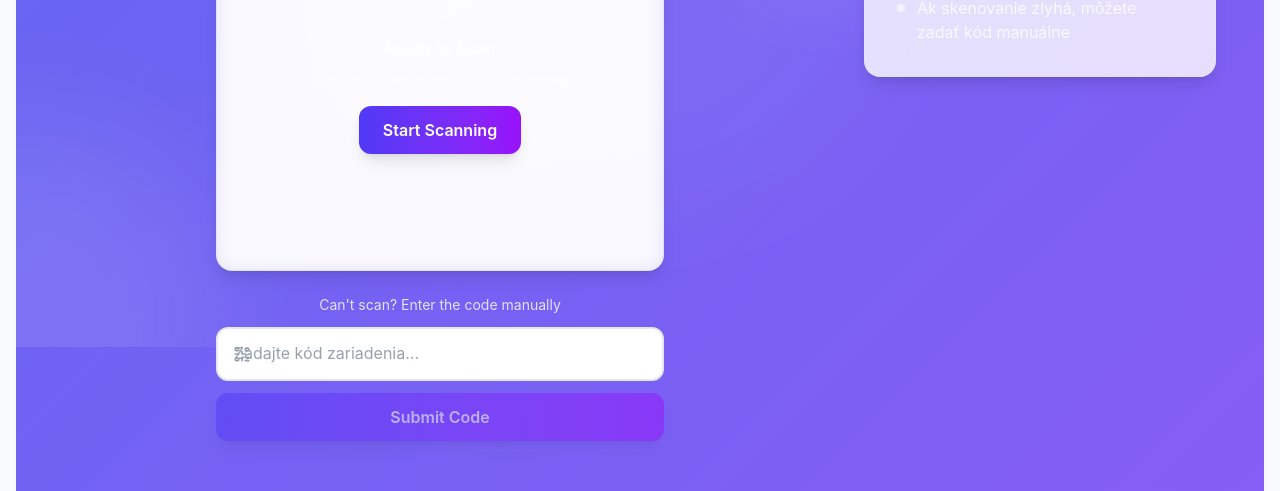
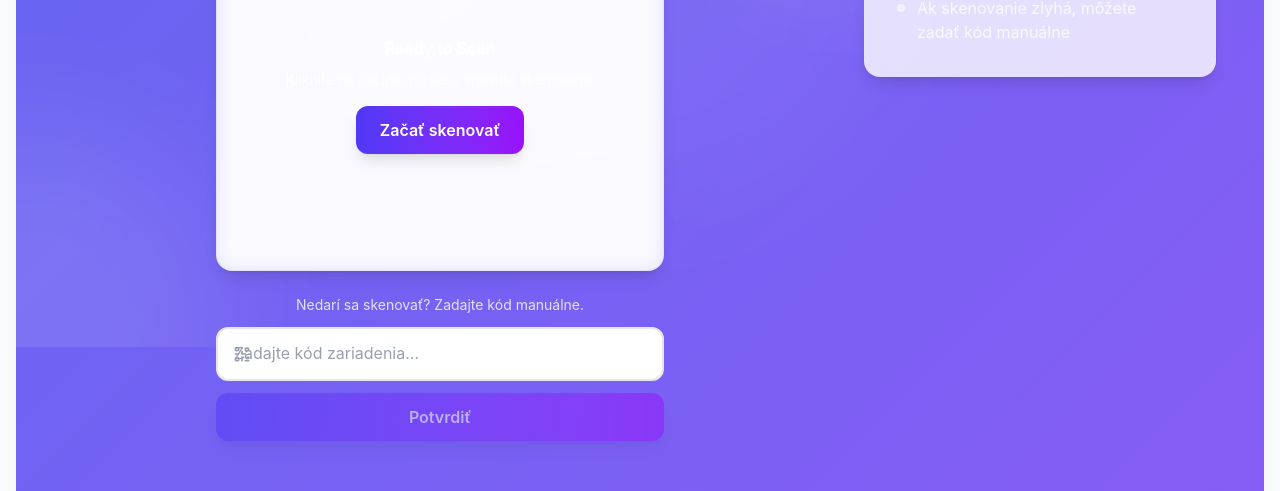
Before and after one commit to ladislavP/test-app-school, a Next.js app: page /schools/1/scan in a window 1280 px wide. Shown: the part 453-944 px from the top of the page. Built offline with nearby package versions, Linux system fonts and the light colour scheme; no server answers.

Commit message:
Edited trans

```diff
--- a/src/components/ui/AdvancedQRScanner.tsx
+++ b/src/components/ui/AdvancedQRScanner.tsx
@@ -236,8 +236,8 @@ const AdvancedQRScanner: React.FC<AdvancedQRScannerProps> = ({
                   </p>
                   <p className="text-white/80 text-sm mb-4">
                     {cameraPermission === 'denied'
-                      ? 'Please allow camera access to scan QR codes'
-                      : 'Tap the button below to start scanning'
+                      ? 'Prosím povoľte prístup ku kamere'
+                      : 'Kliknite na tlačidlo nižšie a spustite skenovanie'
                     }
                   </p>
                   <Button
@@ -245,7 +245,7 @@ const AdvancedQRScanner: React.FC<AdvancedQRScannerProps> = ({
                     disabled={isLoading}
                     className="bg-white text-gray-900 hover:bg-white/90"
                   >
-                    {isLoading ? 'Starting...' : cameraPermission === 'denied' ? 'Enable Camera' : 'Start Scanning'}
+                    {isLoading ? 'Starting...' : cameraPermission === 'denied' ? 'Povoľte prístup ku kamere' : 'Začať skenovať'}
                   </Button>
                 </div>
               </div>
@@ -263,7 +263,7 @@ const AdvancedQRScanner: React.FC<AdvancedQRScannerProps> = ({
                 <path strokeLinecap="round" strokeLinejoin="round" strokeWidth={2} d="M12 8v4m0 4h.01M21 12a9 9 0 11-18 0 9 9 0 0118 0z" />
               </svg>
               <div className="flex-1">
-                <h4 className="text-white font-semibold mb-1">Scanner Error</h4>
+                <h4 className="text-white font-semibold mb-1">Chyba skenovania</h4>
                 <p className="text-white/80 text-sm">{error}</p>
               </div>
             </div>
@@ -288,7 +288,7 @@ const AdvancedQRScanner: React.FC<AdvancedQRScannerProps> = ({
         {allowManualInput && (
           <div className="space-y-3">
             <div className="text-center">
-              <p className="text-white/80 text-sm">Can&apos;t scan? Enter the code manually</p>
+              <p className="text-white/80 text-sm">Nedarí sa skenovať? Zadajte kód manuálne.</p>
             </div>
             <Input
               placeholder={placeholder}
@@ -307,7 +307,7 @@ const AdvancedQRScanner: React.FC<AdvancedQRScannerProps> = ({
               onClick={handleManualSubmit}
               disabled={!manualCode.trim()}
             >
-              Submit Code
+              Potvrdiť
             </Button>
           </div>
         )}
```
